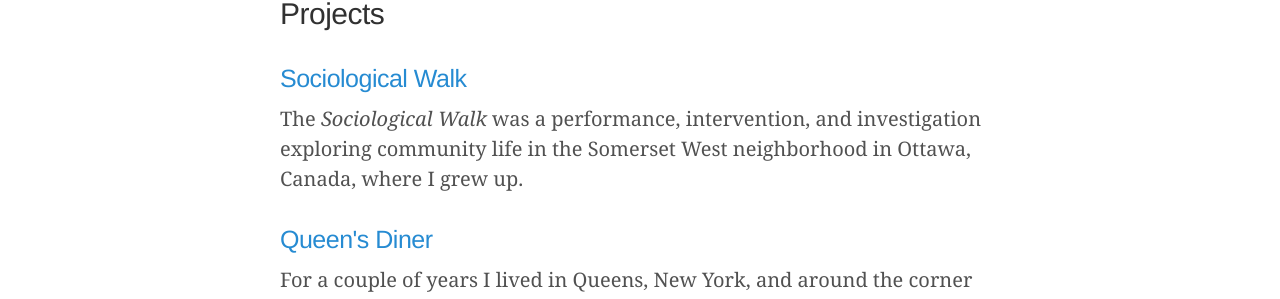
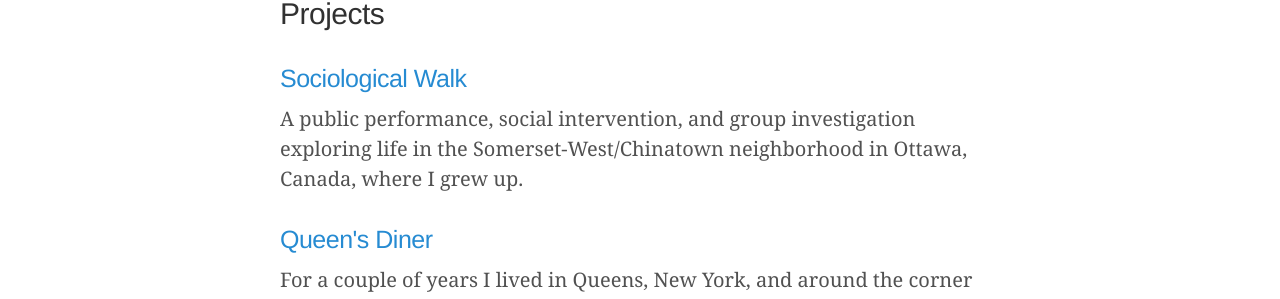
Before and after one commit to jacksoncouse/jacksoncouse.github.io, a Jekyll site: the page built from index.html, in a window 1280 px wide. Shown: the part 226-525 px from the top of the page. Built offline with Jekyll 4.4.1, drawn with Linux system fonts in a browser that asks for light colours; Markdown is read by kramdown in place of the engine named in the settings; the list of posts is cut into pages by our own code.

Commit message:
copyedit

```diff
--- a/index.html
+++ b/index.html
@@ -22,7 +22,7 @@ title: Home
       <ul>
         <li>
           <h3><a href="">Sociological Walk</a></h3>
-          <p>The <em>Sociological Walk</em> was a performance, intervention, and investigation exploring community life in the Somerset West neighborhood in Ottawa, Canada, where I grew up.</p>
+          <p>A public performance, social intervention, and group investigation exploring life in the Somerset-West/Chinatown neighborhood in Ottawa, Canada, where I grew up.</p>
         </li>
         <li>
           <h3><a href="">Queen's Diner</a></h3>
```
